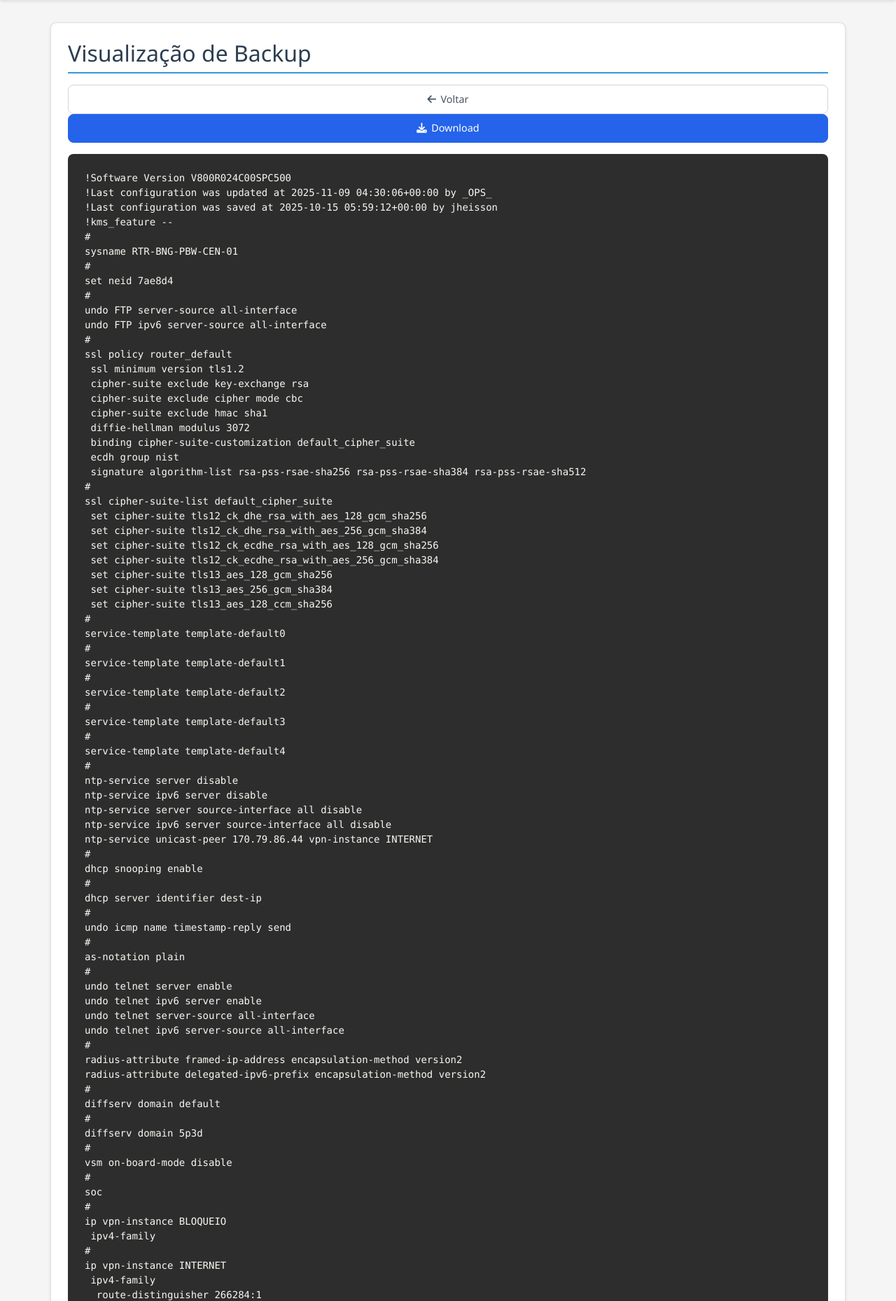
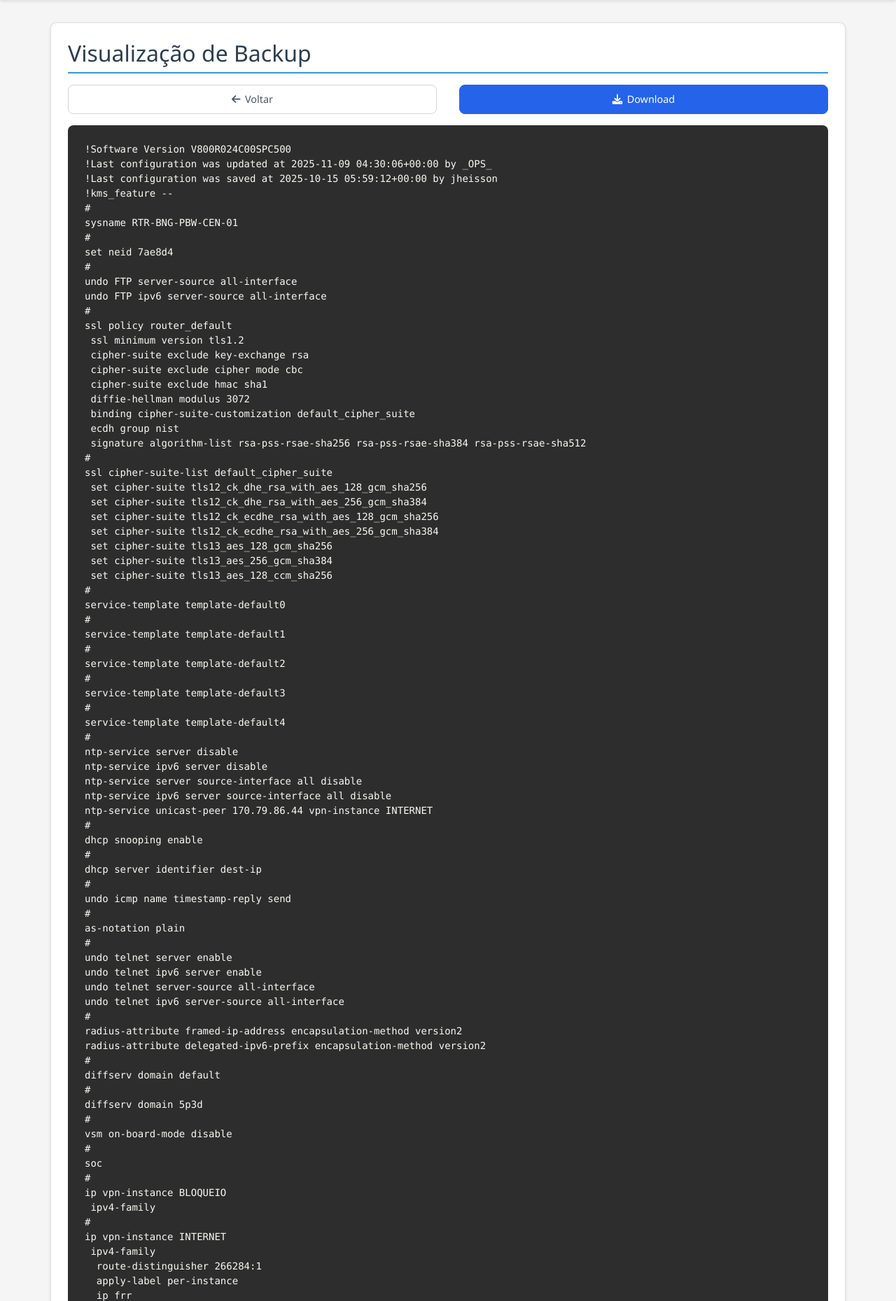
Before and after one commit to brunosaccoman/network-backup, a Flask app: page /backups/4/view in a window 1280 px wide. Shown: the part 61-1920 px from the top of the page at 70% size. Run offline with Flask 3, Linux system fonts and the light colour scheme; data comes from the database, SQL or seed files in the repository.

Commit message:
moved the inline styles to a specific style tag

```diff
--- a/templates/view_backup.html
+++ b/templates/view_backup.html
@@ -1,16 +1,52 @@
 {% extends "base.html" %}
 {% block title %}Visualizar Backup{% endblock %}
+
+{% block extra_css %}
+<style>
+    .card {
+        .show-content {
+            background: #2d2d2d;
+            color: #f8f8f2;
+            padding: 1.5rem;
+            border-radius: 8px;
+            overflow-x: auto;
+            margin-top: 1rem;
+
+            pre {
+                margin: 0;
+                white-space: pre-wrap;
+            }
+        }
+
+        .btn-actions {
+            display: flex;
+            flex: 1;
+            justify-content: space-between;
+            align-items: center;
+            gap: 2rem;
+
+            button,
+            a {
+                width: 100%;
+            }
+        }
+    }
+</style>
+{% endblock %}
+
 {% block content %}
 <div class="card">
     <h2>Visualização de Backup</h2>
+    <div class="btn-actions">
         <button class="btn-gerenciar btn-gerenciar--ghost" onclick="history.back()">
             <i class="fas fa-arrow-left"></i> Voltar
         </button>
         <a href="/backups/{{ backup_id }}/download" class="btn-gerenciar btn-gerenciar--primary">
             <i class="fas fa-download"></i> Download
         </a>
-    <div style="background:#2d2d2d;color:#f8f8f2;padding:1.5rem;border-radius:8px;overflow-x:auto;margin-top:1rem;">
-        <pre style="margin:0;white-space:pre-wrap;">{{ content }}</pre>
+    </div>
+    <div class="show-content">
+        <pre>{{ content }}</pre>
     </div>
 </div>
 {% endblock %}
```
Lines whose indentation alone changed are shown as unchanged.
